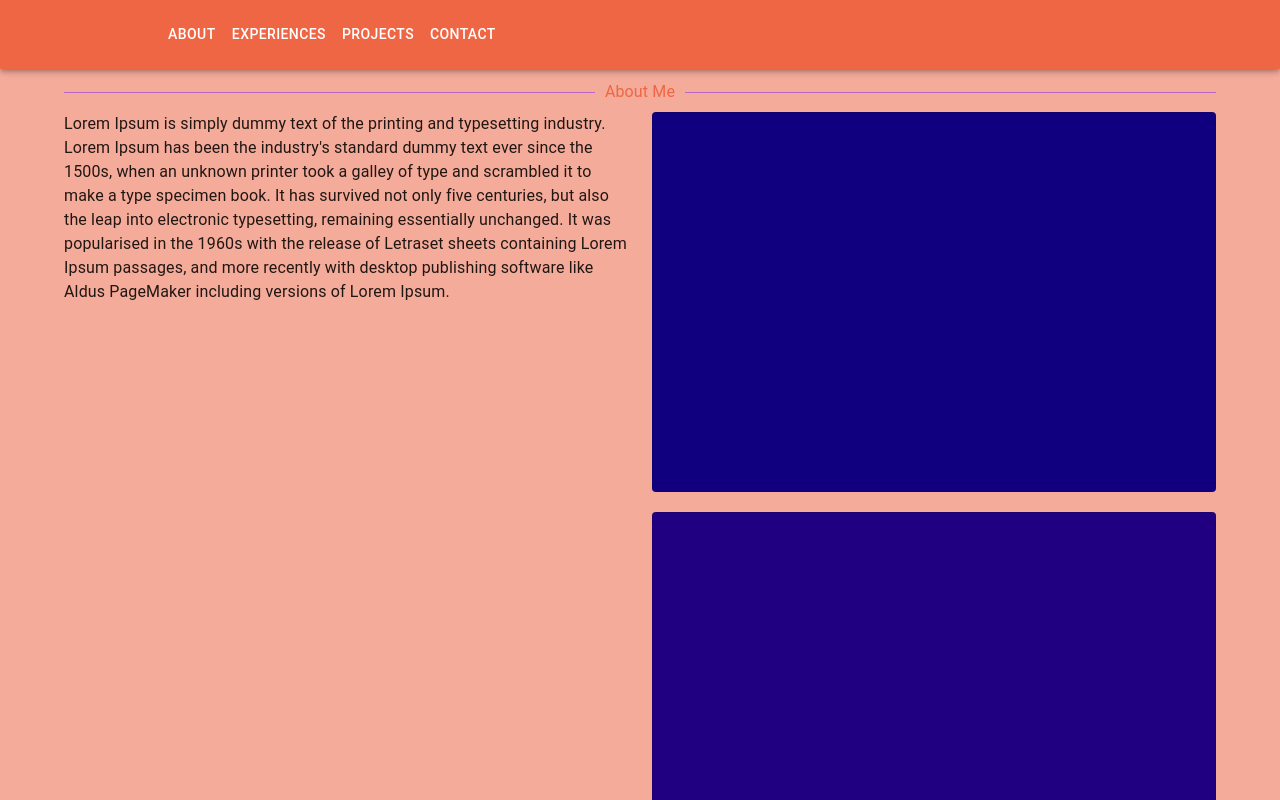
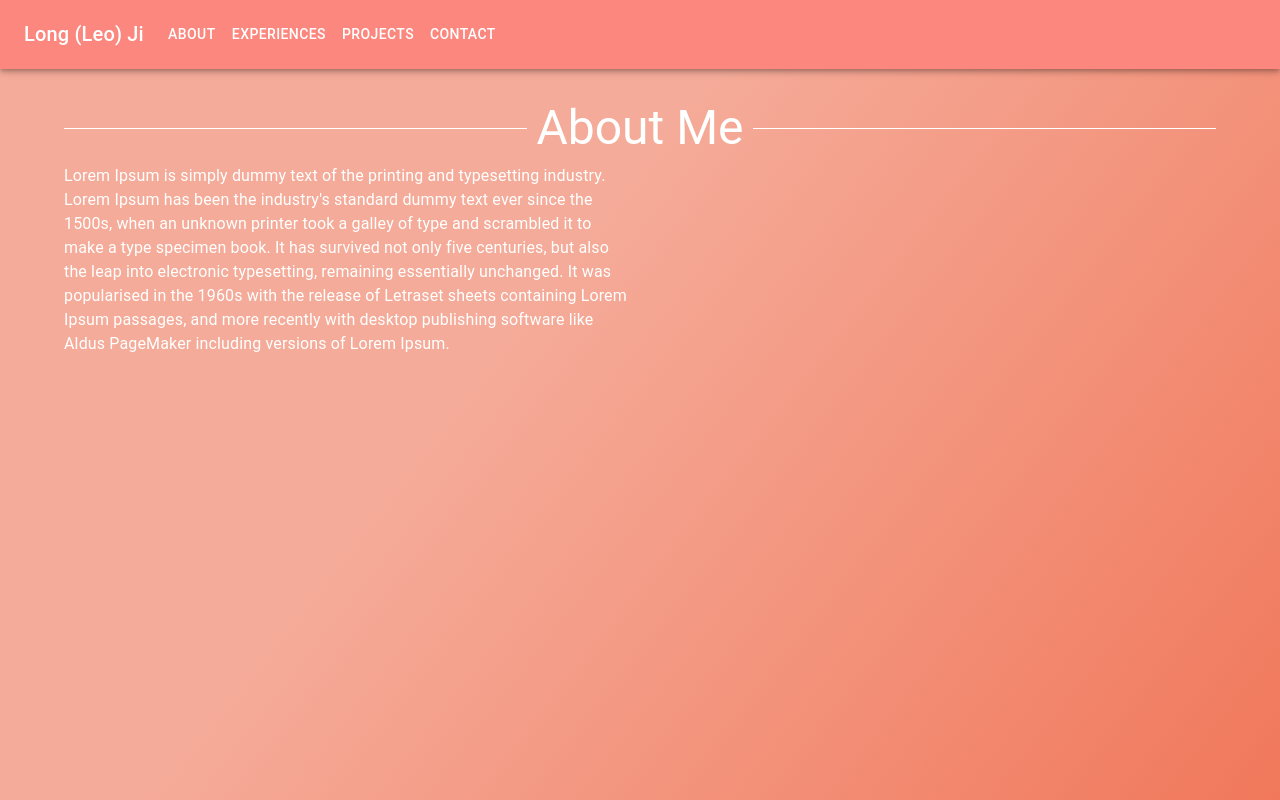
Before and after one commit to leojilong/personal-website, a React (Create React App) app: page / in a window 1280 px wide. Shown: the top 800 px of the page. Built offline with nearby package versions, Linux system fonts and the light colour scheme.

Commit message:
color set

```diff
--- a/src/components/AboutMe/AboutMe.tsx
+++ b/src/components/AboutMe/AboutMe.tsx
@@ -16,9 +16,9 @@ const AboutMe = () => {
 const selfIntro = "Lorem Ipsum is simply dummy text of the printing and typesetting industry. Lorem Ipsum has been the industry's standard dummy text ever since the 1500s, when an unknown printer took a galley of type and scrambled it to make a type specimen book. It has survived not only five centuries, but also the leap into electronic typesetting, remaining essentially unchanged. It was popularised in the 1960s with the release of Letraset sheets containing Lorem Ipsum passages, and more recently with desktop publishing software like Aldus PageMaker including versions of Lorem Ipsum."
 
   return (
-    <Box  sx={{ bgcolor: COLORS.bg, height: '95%' }}>
+    <Box  sx={{ height: '95%' }}>
       <Typography
-            color='textPrimary'
+            color="text"
           >
             {selfIntro}
       </Typography>
--- a/src/components/MainPage/MainPage.tsx
+++ b/src/components/MainPage/MainPage.tsx
@@ -6,20 +6,54 @@ import Grid from '@mui/material/Grid';
 import Container from '@mui/material/Container';
 import Skills from '../Skills/Skills';
 import Project from '../Project/Project';
+import { createTheme, ThemeProvider } from '@mui/material/styles';
+import { COLORS } from '../../style/colors';
+import CssBaseline from '@mui/material/CssBaseline';
+
+const theme = createTheme({
+  components: {
+    MuiCssBaseline: {
+      styleOverrides: {
+        body: {
+          background: COLORS.bg,
+        },
+      },
+    },
+    MuiDivider: {
+      styleOverrides: {
+
+      },
+    },
+  },
+  palette: {
+    primary: {
+      main: COLORS.bold,
+    },
+    secondary: {
+      main: '#edf2ff',
+    },
+    text: {
+      primary: COLORS.text,
+    },
+  },
+
+});
+
 const MainPage = () => {
 
   return (
       <>
+    <ThemeProvider theme={theme}>
+      <CssBaseline />
     <TopBar/>
 
     <Container maxWidth="lg" style={{ marginTop: 30 }}>
       <Grid container
-      // sx={{ bgcolor: '#cfe8fc', height: '150vh' }}
             rowSpacing={1}
             columnSpacing={{ xs: 1, sm: 2, md: 3 }}>
           <Grid item xs={12} >
             <div id="About">
-            <MyDivider text="About Me"/>
+            <MyDivider text="About Me" />
             </div>
           </Grid>
           <Grid item xs={12} sm={6}>
@@ -59,7 +93,7 @@ const MainPage = () => {
       </Grid>
 
     </Container>
-
+    </ThemeProvider>
 
     </>
   );
--- a/src/components/MyDivider/MyDivider.tsx
+++ b/src/components/MyDivider/MyDivider.tsx
@@ -1,7 +1,7 @@
 import Divider from '@mui/material/Divider';
 import Typography from '@mui/material/Typography';
 import Grid from '@mui/material/Grid';
-
+import { COLORS } from '../../style/colors';
 
 export type DividerInfo = {
   text: string;
@@ -11,14 +11,14 @@ const MyDivider = (props: DividerInfo) => {
     return (
 
         <Divider
-        style={{ marginTop: 50 }}
+        style={{ marginTop: 70 }}
         textAlign="center"
         sx={{
           "&::before, &::after": {
-            borderColor: "secondary.light",
+            borderColor: COLORS.text,
           },
         }}>
-            <Typography>{props.text}</Typography>
+            <Typography variant="h3">{props.text}</Typography>
         </Divider>
     );
   };
--- a/src/components/Skills/Skills.tsx
+++ b/src/components/Skills/Skills.tsx
@@ -14,10 +14,10 @@ const Skills = () => {
     sx={{  height: '100vh' }}
     >
         <Grid item xs={12} >
-            <Paper variant="outlined" sx={{ bgcolor: '#100080', height: '95%' }}/>
+            <Box  sx={{ height: '95%' }}/>
         </Grid>
         <Grid item xs={12} >
-            <Paper variant="outlined" sx={{ bgcolor: '#200080', height: '95%' }}/>
+            <Box  sx={{ height: '95%' }}/>
         </Grid>
     </Grid>
 
--- a/src/components/TopBar/TopBar.tsx
+++ b/src/components/TopBar/TopBar.tsx
@@ -14,27 +14,7 @@ import MenuItem from '@mui/material/MenuItem';
 import MusicNoteIcon from '@mui/icons-material/MusicNote';
 import MusicOffIcon from '@mui/icons-material/MusicOff';
 import Link from '@mui/material/Link';
-import { createTheme, ThemeProvider } from '@mui/material/styles';
-import { COLORS } from '../../style/colors';
-import CssBaseline from '@mui/material/CssBaseline';
 
-const theme = createTheme({
-  palette: {
-    primary: {
-      main: COLORS.orange,
-    },
-    secondary: {
-      main: '#edf2ff',
-    },
-    background: {
-      default: COLORS.bg,
-    },
-    text: {
-      primary: COLORS.orange,
-
-    },
-  },
-});
 
 const pages = ['About', 'Experiences', 'Projects', 'contact'];
 
@@ -61,8 +41,7 @@ const TopBar = () => {
   }
 
   return (
-    <ThemeProvider theme={theme}>
-       <CssBaseline />
+
     <AppBar position="fixed">
       <Container maxWidth="xl">
         <Toolbar disableGutters>
@@ -106,9 +85,10 @@ const TopBar = () => {
               }}
             >
               {pages.map((page) => (
-                <MenuItem key={page} onClick={handleCloseNavMenu}>
-                  <Typography textAlign="center">{page}</Typography>
-
+                <MenuItem key={page}
+                onClick={handleCloseNavMenu}
+                >
+                  <Typography color='textPrimary'textAlign="center">{page}</Typography>
                 </MenuItem>
               ))}
 
@@ -150,7 +130,7 @@ const TopBar = () => {
         </Toolbar>
       </Container>
     </AppBar>
-    </ThemeProvider>
+
   );
 };
 export default TopBar
--- a/src/style/colors.tsx
+++ b/src/style/colors.tsx
@@ -1,4 +1,7 @@
 export const COLORS = {
-    bg: "#f5ab99",
-    orange: "#ef6645"
+    // 'linear-gradient(45deg, #fe6b8b 30%, #ff8e53 90%)'
+    bg: 'linear-gradient(to bottom right, #f5ab99 30%, #ef6645 90%)',
+    bold: "#fb877e",
+    text: "#feffff"
+
 }
```
